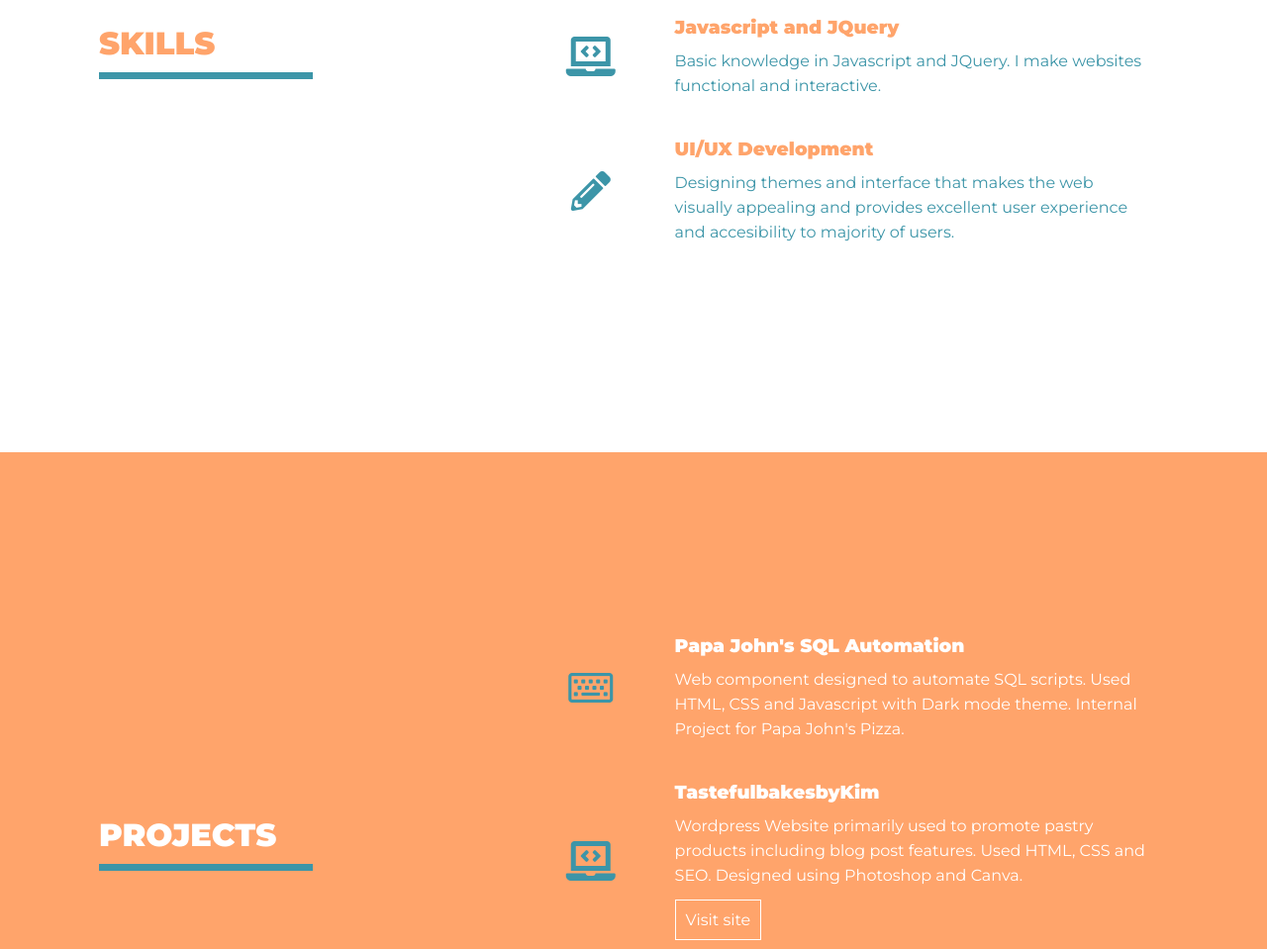
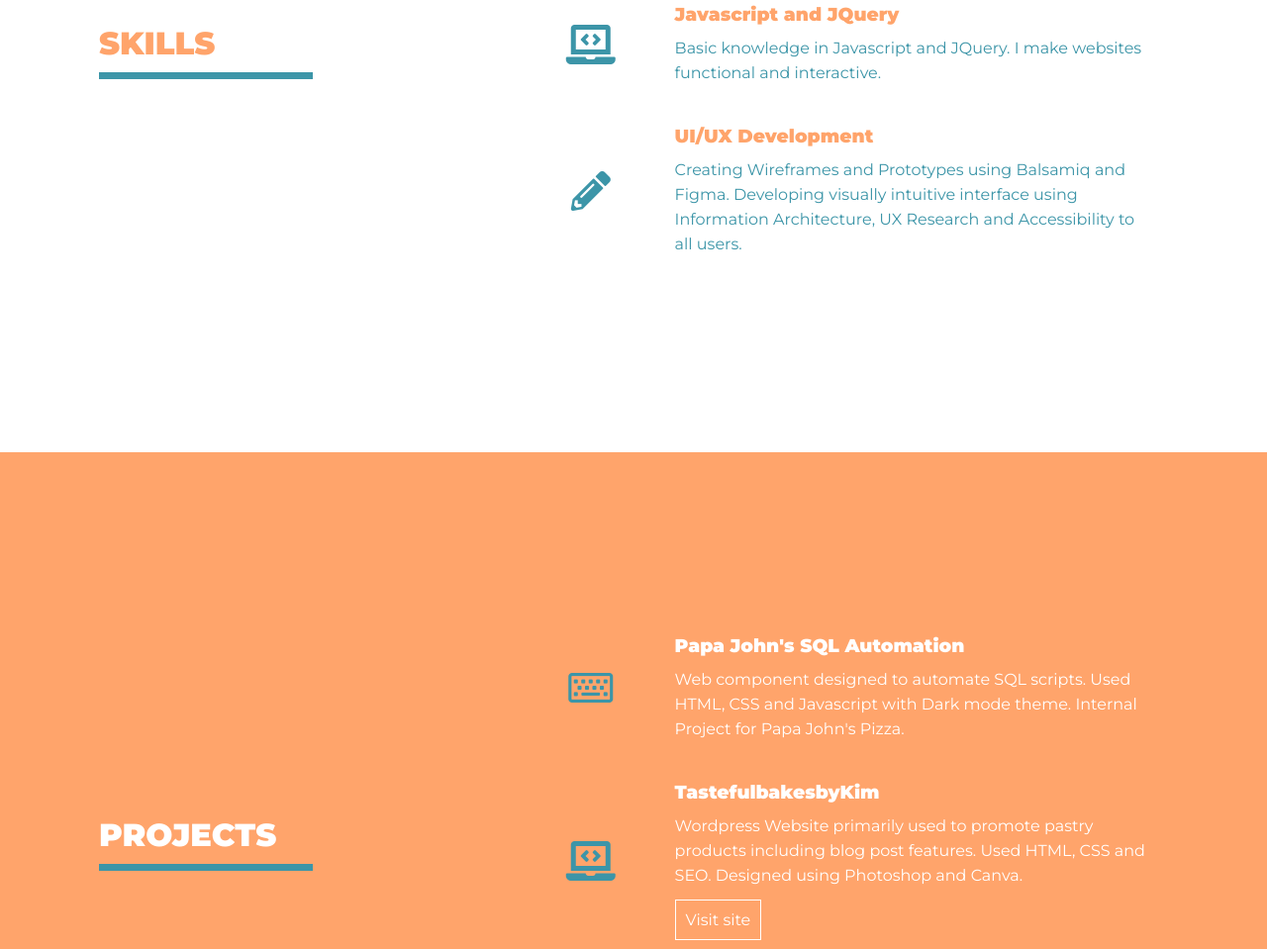
Before and after one commit to jeromealonte/jeromealonte.github.io, a plain HTML site: page index.html in a window 1280 px wide. Shown: the part 1783-2742 px from the top of the page at 99% size. Drawn offline with nearby package versions, Linux system fonts and the light colour scheme.

Commit message:
updated UX description

```diff
--- a/index.html
+++ b/index.html
@@ -112,7 +112,7 @@
                 <div class="flex-container align-center">
                     <div>
                         <h3>UI/UX Development</h3>
-                        <p>Designing themes and interface that makes the web visually appealing and provides excellent user experience and accesibility to majority of users. </p>
+                        <p>Creating Wireframes and Prototypes using Balsamiq and Figma. Developing visually intuitive interface using Information Architecture, UX Research and Accessibility to all users.</p>
                     </div>
                 </div>
             </div>
```
